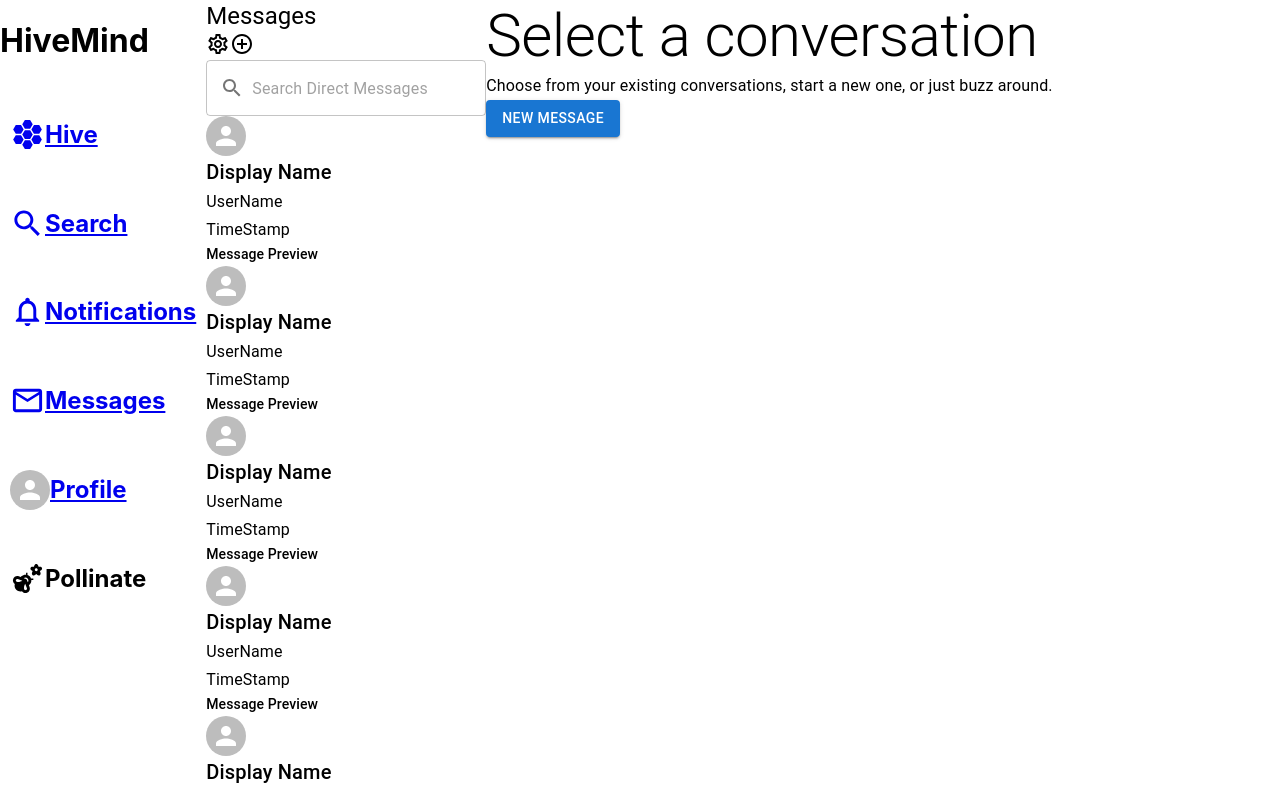
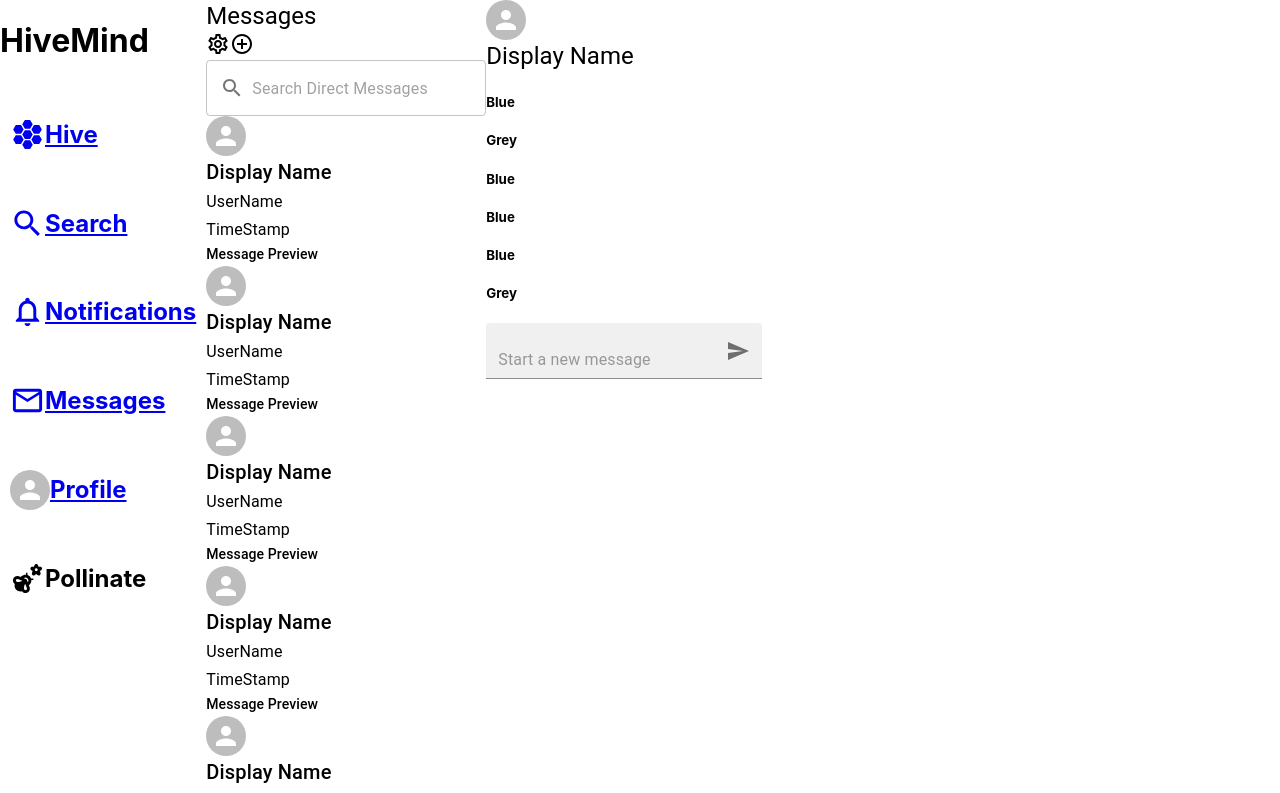
Before and after one commit to jck510/HiveMind, a React (Create React App) app: page /messages in a window 1280 px wide. Shown: the top 793 px of the page. Built offline with nearby package versions, Linux system fonts and the light colour scheme.

Commit message:
More set up for the messages section

```diff
--- a/src/components/Conversation.js
+++ b/src/components/Conversation.js
@@ -1,10 +1,37 @@
-import { Button, Typography } from '@mui/material'
+import { Send } from '@mui/icons-material';
+import { Avatar, Button, InputAdornment, TextField, Typography } from '@mui/material'
 import React from 'react'
+import Message from './Message';
 
 const Conversation = () => {
+
+  const messages = [true,false,true,true,true,false];
+
   return (
+    <div className='conversation-div'>
+      <div className='conversation-header-div'>
+        <Avatar />
+        <Typography variant='h5'>Display Name</Typography>
+      </div>
 
-    <div>SelectAConversation</div>
+
+      <div className='conversation-scroll-div'>
+        {messages.map((message) => (
+          <Message key={message} fromUser={message}/>
+        ))}
+      </div>
+
+      <div className='conversation-toolbar-div'>
+          <TextField placeholder='Start a new message' variant='filled' InputProps={{
+            endAdornment: (
+              <InputAdornment position='end'>
+                <Send />
+              </InputAdornment>
+            )
+          }} />
+      </div>
+
+    </div>
   )
 }
 
--- /dev/null
+++ b/src/components/Message.js
@@ -0,0 +1,11 @@
+import React from 'react'
+
+const Message = ({fromUser}) => {
+  return (
+    <div className='message-div'>
+        {fromUser ? <h5>Blue</h5> : <h5>Grey</h5>}
+    </div>
+  )
+}
+
+export default Message
--- a/src/components/MessagesPage.js
+++ b/src/components/MessagesPage.js
@@ -31,7 +31,8 @@ const MessagesPage = () => {
 
         <MessageList />
       </div>
-      <SelectAConversation />
+      {/* <SelectAConversation /> */}
+      <Conversation />
 
     </div>
   )
```
